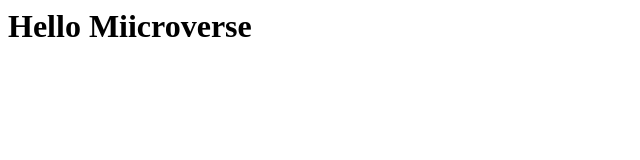
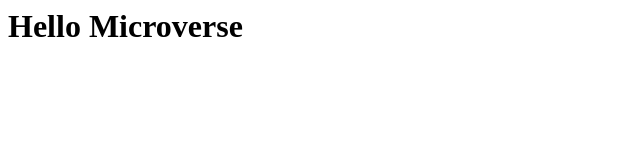
Before and after one commit to amklass11/hello-microverse-, a plain HTML site: page index.html in a window 1280 px wide. Shown: the full height of the page, 0-640 px from the left. Drawn offline with Linux system fonts and the light colour scheme.

Commit message:
update to index and readMe

```diff
--- a/index.html
+++ b/index.html
@@ -1,6 +1,11 @@
 <html>
-    <head>
-    <h1> Hello Miicroverse </h1>
-    </head>
+<body>
+    <h1> Hello Microverse </h1>
+
+</body>
+
+
+
+
 
 </html>
```
Also changed, not shown: README.md.
